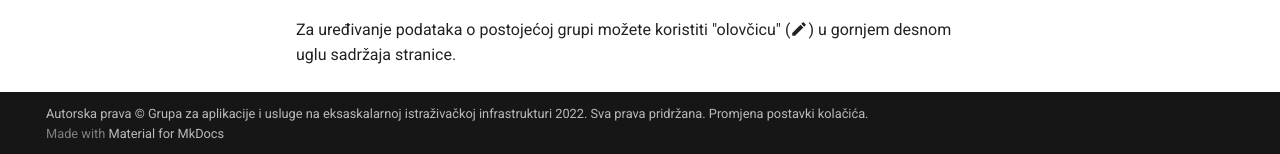
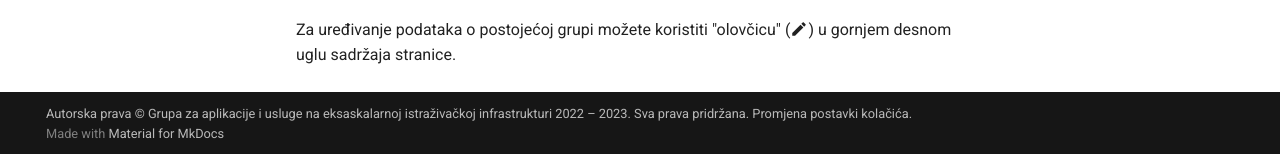
Before and after one commit to razmjena/razmjena.github.io, an MkDocs documentation site: the page built from docs/index.md, in a window 1280 px wide and 900 px high, scrolled down 1333 px. Shown: the part 743-897 px from the top of the window. Built offline with MkDocs 1.6.1 and Material for MkDocs 9.7.7, drawn with Linux system fonts in a browser that asks for light colours; comment, search, counter and statistics services are not loaded.

Commit message:
Updated copyright year

```diff
--- a/mkdocs.yml
+++ b/mkdocs.yml
@@ -2,7 +2,7 @@ site_name: Razmjena
 site_description: Razmjena je interaktivna baza podataka znanstvenih grupa koje djeluju na istraživačkim i visokoškolskim ustanovama u Hrvatskoj.
 site_author: Vedran Miletić
 site_url: https://razmjena.org/
-copyright: Autorska prava &copy; <a href="https://gaseri.org/hr/">Grupa za aplikacije i usluge na eksaskalarnoj istraživačkoj infrastrukturi</a> 2022. Sva prava pridržana. <a href="#__consent">Promjena postavki kolačića</a>.
+copyright: Autorska prava &copy; <a href="https://gaseri.org/hr/">Grupa za aplikacije i usluge na eksaskalarnoj istraživačkoj infrastrukturi</a> 2022 – 2023. Sva prava pridržana. <a href="#__consent">Promjena postavki kolačića</a>.
 repo_url: https://github.com/razmjena/razmjena/
 edit_uri: blob/main/docs/
 
```
